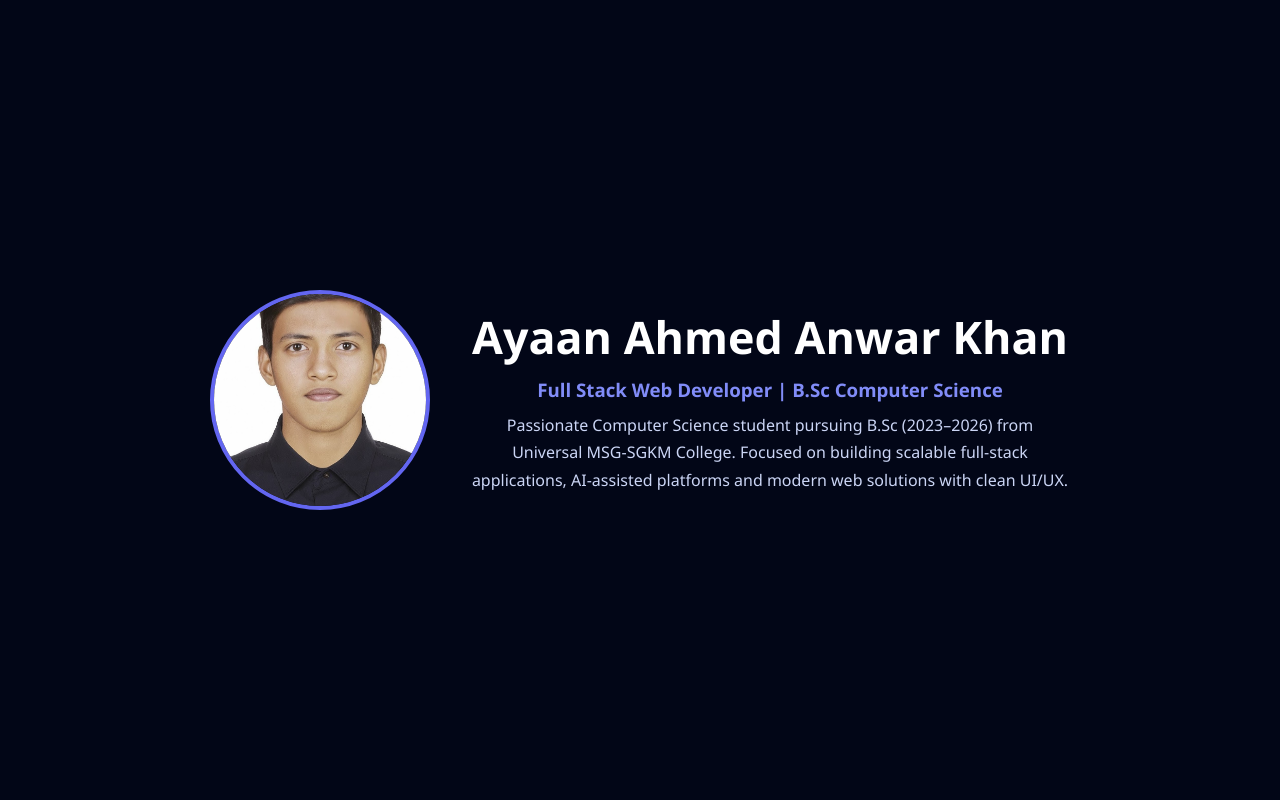
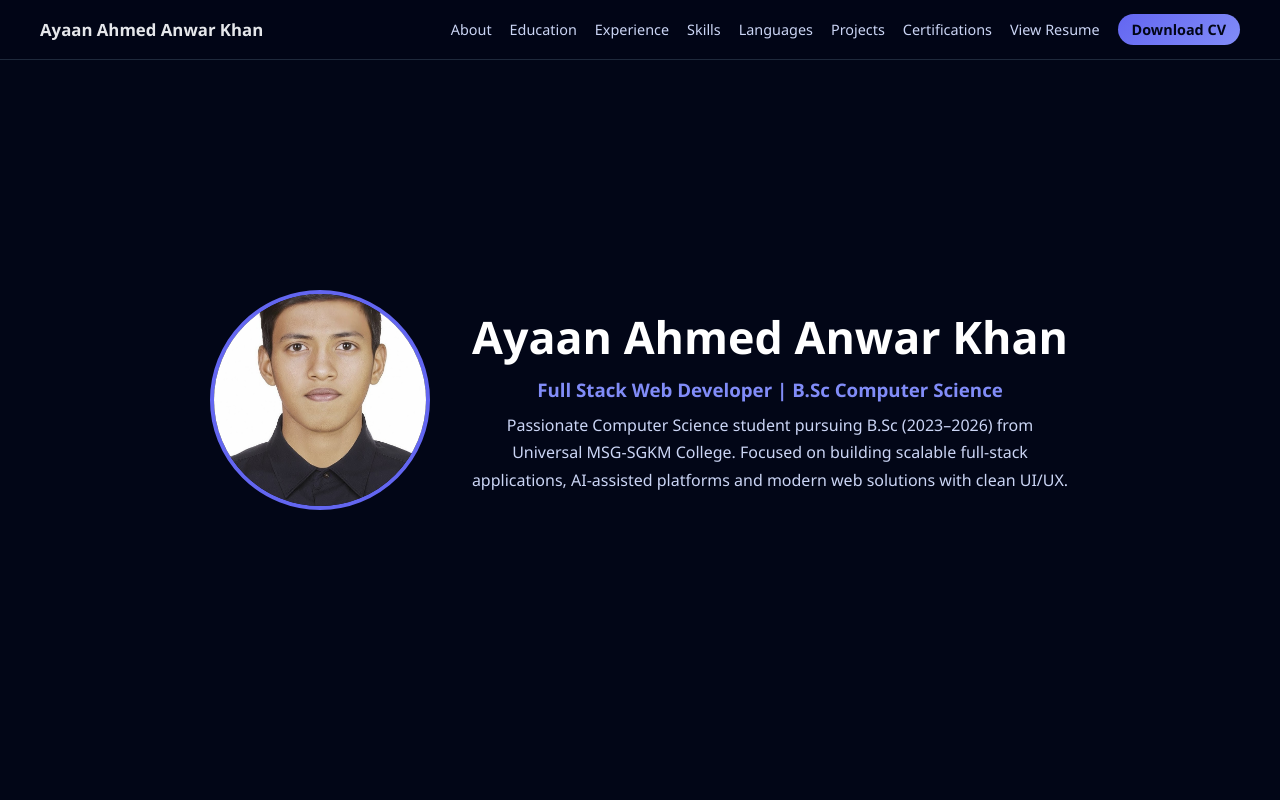
Before and after one commit to khanayaanahmed7/portfolio, a React (Vite) app: page / in a window 1280 px wide. Shown: the top 800 px of the page. Built offline with nearby package versions, Linux system fonts and the light colour scheme.

Commit message:
Your message describing the changes

```diff
--- a/src/App.jsx
+++ b/src/App.jsx
@@ -1,5 +1,6 @@
 import { motion } from "framer-motion";
 import "./index.css";
+import { useState } from "react";
 import { li, line, link } from "framer-motion/client";
 
 const section = {
@@ -12,6 +13,7 @@ const section = {
 };
 
 export default function App() {
+  const [menuOpen, setMenuOpen] = useState(false);
   const certificates = [
     {
       img: "/cert1.png",
@@ -56,10 +58,50 @@ export default function App() {
   ];
 
   return (
+    <>
+    {/* NAVBAR */}
+    <nav className="navbar">
+      <div className="nav-left">
+        Ayaan Ahmed Anwar Khan
+      </div>
+
+      {/* Desktop Links */}
+      <div className="nav-right desktop">
+        <a href="#about">About</a>
+        <a href="#education">Education</a>
+        <a href="#experience">Experience</a>
+        <a href="#skills">Skills</a>
+        <a href="#languages">Languages</a>
+        <a href="#projects">Projects</a>
+        <a href="#certifications">Certifications</a>
+        <a href="/public/Resume.pdf" target="_blank">View Resume</a>
+        <a href="/public/Resume.pdf" download className="download-btn">Download CV</a>
+      </div>
+
+      {/* Hamburger */}
+      <div className="hamburger" onClick={() => setMenuOpen(!menuOpen)}>
+        ☰
+      </div>
+
+      {/* Mobile Menu */}
+      <div className={`mobile-menu ${menuOpen ? "open" : ""}`}>
+        <a href="#about" onClick={() => setMenuOpen(false)}>About</a>
+        <a href="#education" onClick={() => setMenuOpen(false)}>Education</a>
+        <a href="#experience" onClick={() => setMenuOpen(false)}>Experience</a>
+        <a href="#skills" onClick={() => setMenuOpen(false)}>Skills</a>
+        <a href="#languages" onClick={() => setMenuOpen(false)}>Languages</a>
+        <a href="#projects" onClick={() => setMenuOpen(false)}>Projects</a>
+        <a href="#certifications" onClick={() => setMenuOpen(false)}>Certifications</a>
+        <a href="/public/Resume.pdf" target="_blank">View Resume</a>
+        <a href="/public/Resume.pdf" download className="download-btn">Download CV</a>
+      </div>
+    </nav>
+
     <div className="app-container">
 
       {/* HERO */}
       <motion.section
+        id="about"
         variants={section}
         initial="hidden"
         whileInView="visible"
@@ -85,7 +127,7 @@ export default function App() {
       </motion.section>
 
       {/* EDUCATION */}
-      <motion.section variants={section} initial="hidden" whileInView="visible" className="section dark">
+      <motion.section id="education" variants={section} initial="hidden" whileInView="visible" className="section dark">
         <h2>Education</h2>
         <div className="timeline">
           <div>
@@ -107,7 +149,7 @@ export default function App() {
       </motion.section>
 
       {/* EXPERIENCE */}
-      <motion.section variants={section} initial="hidden" whileInView="visible" className="section">
+      <motion.section id="experience" variants={section} initial="hidden" whileInView="visible" className="section">
         <h2>Experience</h2>
         <p className="section-text">
           Fresher with hands-on experience through academic and self-driven
@@ -117,7 +159,7 @@ export default function App() {
       </motion.section>
 
       {/* SKILLS */}
-      <motion.section variants={section} initial="hidden" whileInView="visible" className="section dark">
+      <motion.section id="skills" variants={section} initial="hidden" whileInView="visible" className="section dark">
         <h2>Skills</h2>
         <div className="skills-grid">
           <div className="skill-card">
@@ -148,13 +190,13 @@ export default function App() {
       </motion.section>
 
       {/* LANGUAGES */}
-      <motion.section variants={section} initial="hidden" whileInView="visible" className="section">
+      <motion.section id="languages" variants={section} initial="hidden" whileInView="visible" className="section">
         <h2>Languages Known</h2>
         <p className="section-text">English • Hindi • Urdu</p>
       </motion.section>
 
       {/* PROJECTS */}
-      <motion.section variants={section} initial="hidden" whileInView="visible" className="section dark">
+      <motion.section id="projects" variants={section} initial="hidden" whileInView="visible" className="section dark">
         <h2>Projects</h2>
 
         {[
@@ -186,7 +228,7 @@ export default function App() {
       </motion.section>
 
       {/* CERTIFICATIONS */}
-      <motion.section variants={section} initial="hidden" whileInView="visible" className="section">
+      <motion.section id="certifications" variants={section} initial="hidden" whileInView="visible" className="section">
         <h2>Certifications</h2>
 
         {certificates.map((c, i) => (
@@ -205,5 +247,7 @@ export default function App() {
         © {new Date().getFullYear()} Ayaan Ahmed Anwar Khan · Built with React & Framer Motion
       </footer>
     </div>
+    </>
+
   );
 }
--- a/src/index.css
+++ b/src/index.css
@@ -9,6 +9,73 @@ body {
   background: #020617;
   color: #fff;
 }
+
+/* ================= NAVBAR ================= */
+
+.navbar {
+  position: fixed;
+  top: 0;
+  left: 0;
+  width: 100%;
+  background: rgba(2, 6, 23, 0.9);
+  backdrop-filter: blur(10px);
+  display: flex;
+  justify-content: space-between;
+  align-items: center;
+  padding: 14px 40px;
+  z-index: 1000;
+  border-bottom: 1px solid #1e293b;
+}
+
+.nav-left {
+  font-size: 1.05rem;
+  font-weight: 600;
+  color: #e5e7eb;
+}
+
+.nav-right {
+  display: flex;
+  align-items: center;
+  gap: 18px;
+}
+
+.nav-right a {
+  text-decoration: none;
+  color: #cbd5f5;
+  font-size: 0.9rem;
+  transition: color 0.2s ease;
+}
+
+.nav-right a:hover {
+  color: #818cf8;
+}
+
+.download-btn {
+  padding: 6px 14px;
+  border-radius: 20px;
+  background: linear-gradient(135deg, #6366f1, #818cf8);
+  color: #020617 !important;
+  font-weight: 600;
+}
+
+/* Navbar spacing fix */
+.hero-section {
+  padding-top: 120px;
+}
+
+/* Mobile navbar wrap */
+@media (max-width: 900px) {
+  .nav-right {
+    flex-wrap: wrap;
+    justify-content: center;
+    gap: 10px;
+  }
+
+  .navbar {
+    padding: 12px 20px;
+  }
+}
+
 
 .app-container {
   width: 100%;
@@ -154,6 +221,132 @@ body {
   color: #94a3b8;
 }
 
+/* ============ HAMBURGER MENU ============ */
+
+.hamburger {
+  display: none;
+  font-size: 1.8rem;
+  cursor: pointer;
+  color: #e5e7eb;
+}
+
+/* Desktop */
+.desktop {
+  display: flex;
+}
+
+/* Mobile */
+.mobile-menu {
+  position: absolute;
+  top: 64px;
+  left: 0;
+  width: 100%;
+  background: rgba(2, 6, 23, 0.98);
+  display: flex;
+  flex-direction: column;
+  align-items: center;
+  gap: 14px;
+  padding: 0;
+  max-height: 0;
+  overflow: hidden;
+  transition: max-height 0.4s ease;
+}
+
+.mobile-menu.open {
+  max-height: 500px;
+  padding: 20px 0;
+}
+
+/* Responsive */
+@media (max-width: 900px) {
+  .desktop {
+    display: none;
+  }
+
+  .hamburger {
+    display: block;
+  }
+}
+
+/* ============ MOBILE MENU (FINAL FIXED) ============ */
+
+.mobile-menu {
+  position: absolute;
+  top: 68px;
+  left: 0;
+  width: 100%;
+
+  background: linear-gradient(
+    180deg,
+    rgba(2, 6, 23, 0.98),
+    rgba(2, 6, 23, 0.95)
+  );
+
+  display: flex;
+  flex-direction: column;
+  align-items: center;
+
+  max-height: 0;
+  overflow: hidden;
+
+  transition: max-height 0.45s ease, padding 0.3s ease;
+  box-shadow: 0 20px 40px rgba(0, 0, 0, 0.6);
+}
+
+/* OPEN STATE */
+.mobile-menu.open {
+  max-height: 720px;     /* enough for Download CV */
+  padding: 26px 0;
+}
+
+/* LINKS – THIS IS IMPORTANT (STYLING BACK) */
+.mobile-menu a {
+  width: 90%;
+  text-align: center;
+
+  padding: 14px 0;
+  margin: 6px 0;
+
+  font-size: 1.05rem;
+  font-weight: 500;
+  color: #e5e7eb;
+  text-decoration: none;
+
+  border-radius: 14px;
+  background: rgba(30, 41, 59, 0.35);
+
+  transition: background 0.25s ease,
+              transform 0.2s ease,
+              box-shadow 0.2s ease;
+}
+
+/* HOVER / TAP */
+.mobile-menu a:hover {
+  background: rgba(99, 102, 241, 0.25);
+  transform: translateY(-2px);
+  box-shadow: 0 8px 20px rgba(0,0,0,0.35);
+}
+
+/* DOWNLOAD BUTTON SPECIAL */
+.mobile-menu .download-btn {
+  margin-top: 10px;
+  background: linear-gradient(135deg, #6366f1, #818cf8);
+  color: #020617 !important;
+  font-weight: 600;
+}
+
+/* RESPONSIVE SWITCH */
+@media (max-width: 900px) {
+  .desktop {
+    display: none;
+  }
+
+  .hamburger {
+    display: block;
+  }
+}
+
+
 /* MOBILE */
 @media (max-width: 768px) {
   .project-card {
```
Also changed, not shown: 1 other file (tests, documents, lock files or other folders).
